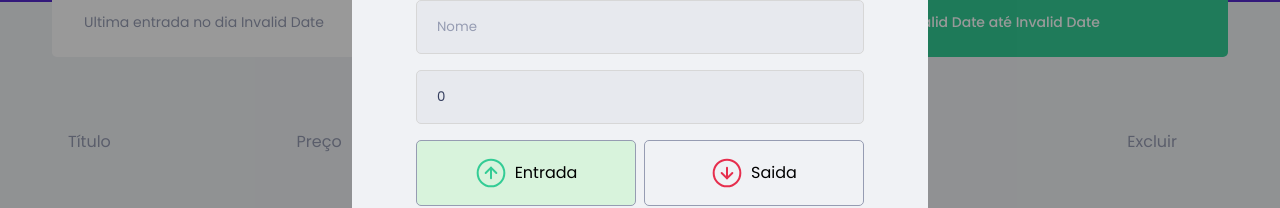
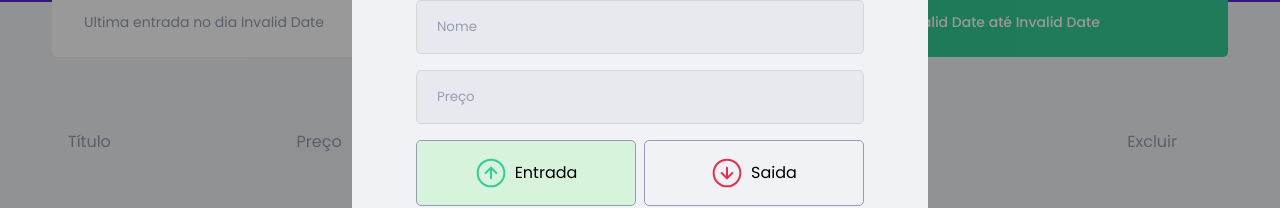
Before and after one commit to davifelix5/ignite-money, a React (Create React App) app: page / in a window 1280 px wide. Both pictures are taken after a click on the button "Nova transação". Shown: the part 254-462 px from the top of the page. Built offline with nearby package versions, Linux system fonts and the light colour scheme; no server answers; what miragejs would draw is missing.

Commit message:
feature: add currency input mask

```diff
--- /dev/null
+++ b/src/components/CurrencyInputMask.tsx
@@ -0,0 +1,29 @@
+import { ChangeEvent, HTMLProps } from "react";
+
+interface MaskCurrencyInputProps extends HTMLProps<HTMLInputElement> {
+  value: number
+  setValue: (value: number) => void
+}
+
+export function CurrencyInputMask({ value, setValue, ...props }: MaskCurrencyInputProps) {
+
+  function handleInput(event: ChangeEvent<HTMLInputElement>) {
+    const initialValue = event.target.value
+
+    const initialValueDigits = initialValue.replace(/[^0-9]/g, '')
+
+    const paddedValue = initialValueDigits.padStart(3, '0')
+    const numberValue = Number(`${paddedValue.slice(0, -2)}.${paddedValue.slice(-2)}`)
+
+    const formatedValue = Intl.NumberFormat('pt-br', {
+      style: 'currency',
+      currency: 'BRL'
+    }).format(numberValue)
+
+    event.target.value = numberValue === 0 ? '' : formatedValue
+    setValue(numberValue)
+
+  }
+
+  return <input type="text" onInput={handleInput} {...props} />
+}
--- a/src/components/NewTransactionModal/index.tsx
+++ b/src/components/NewTransactionModal/index.tsx
@@ -7,6 +7,7 @@ import outcome from '../../assets/outcome.svg'
 import close from '../../assets/close.svg'
 
 import { useTrasactions } from '../../hooks/useTransactions'
+import { CurrencyInputMask } from '../CurrencyInputMask'
 
 interface NewTransactionModalProps {
   isOpen: boolean
@@ -74,13 +75,12 @@ export function NewTransactionModal({ isOpen, onRequestClose }: NewTransactionMo
             />
           </div>
           <div className="inputControl">
-            <input
-              type="number"
+            <CurrencyInputMask
               placeholder="Preço"
               name="value"
               id="value"
               value={value}
-              onChange={e => setValue(Number(e.target.value))}
+              setValue={(number) => setValue(number)}
             />
           </div>
           <RadioGroup className="inputControl">
```
